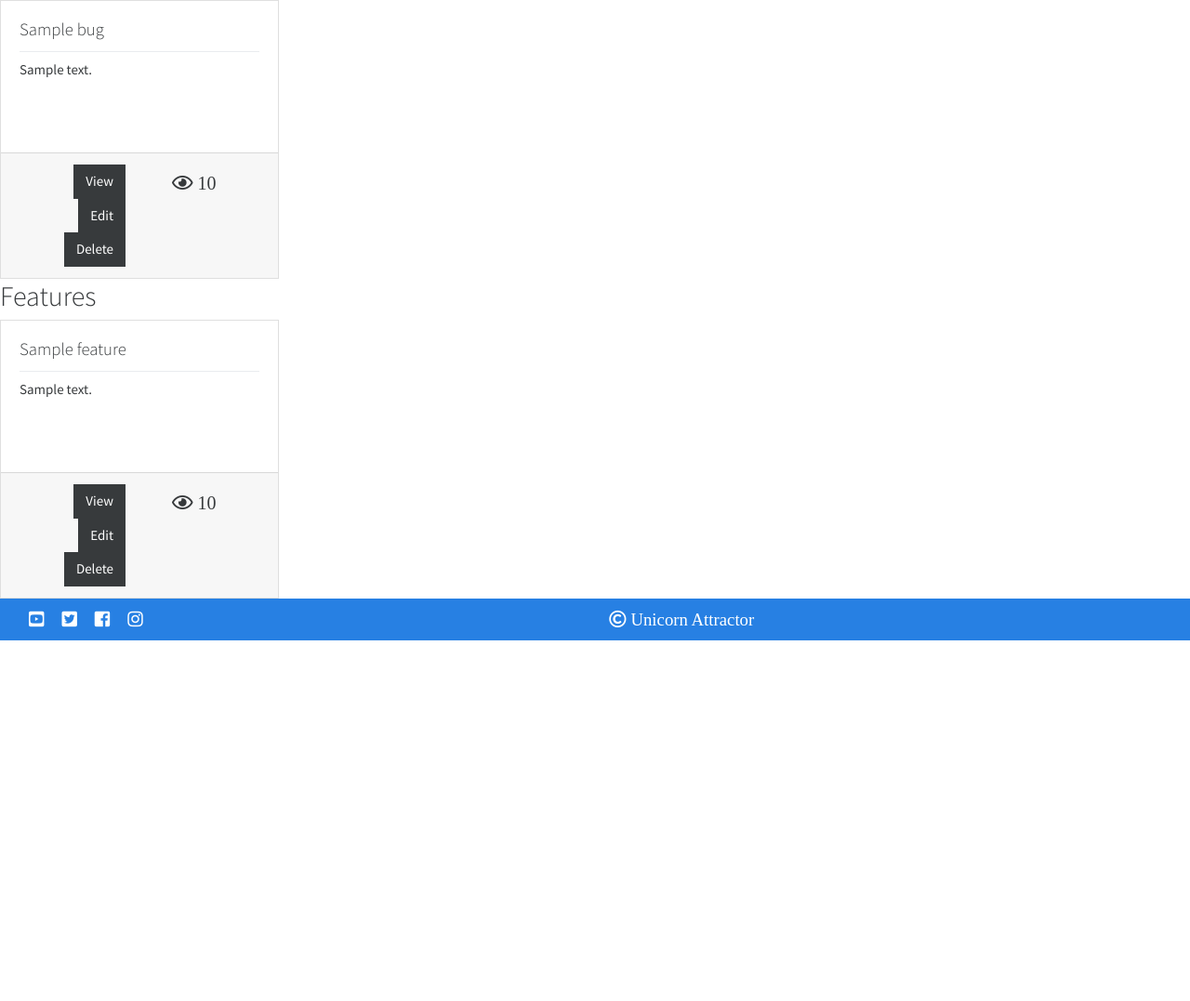
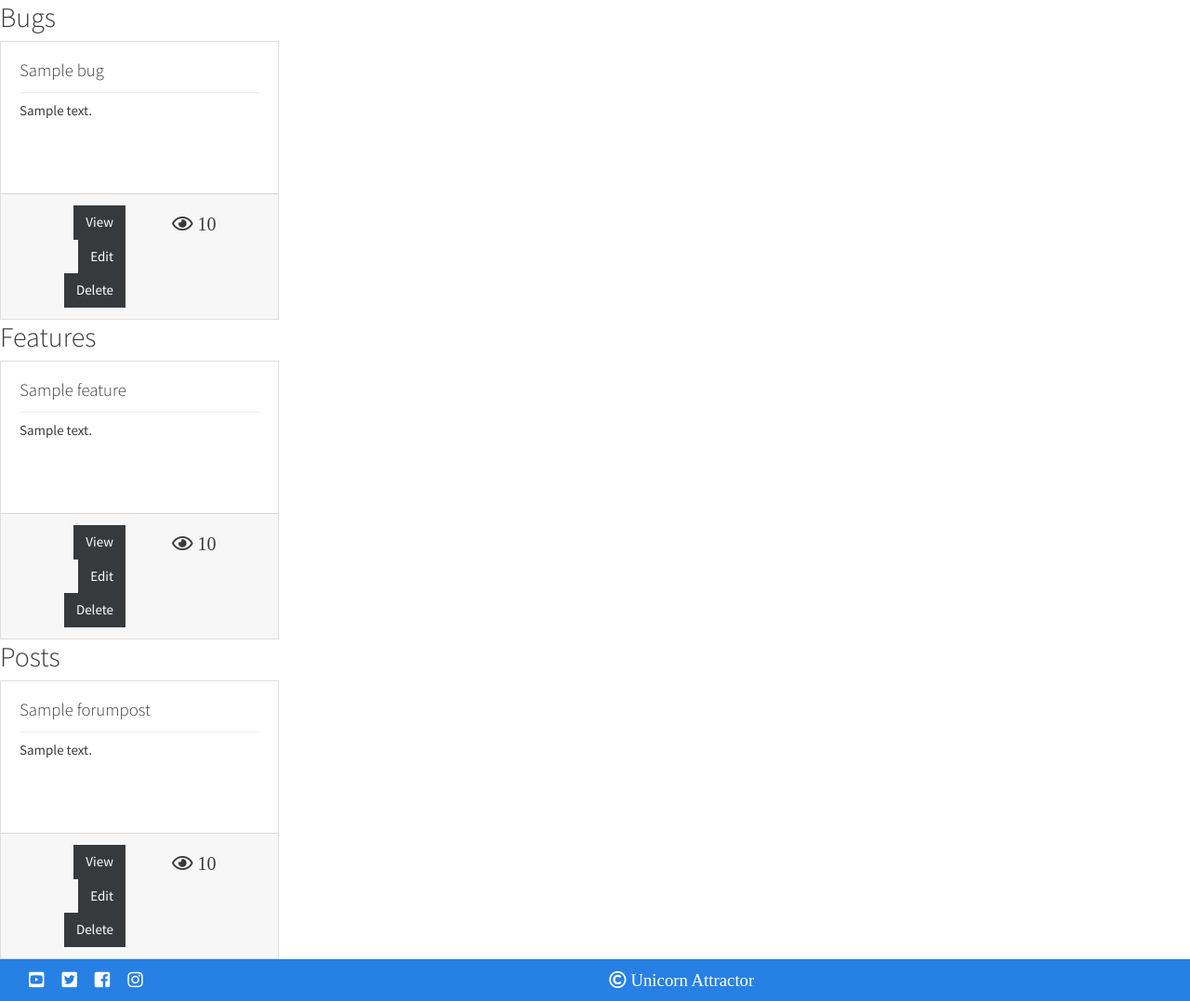
Before and after one commit to Jorden-V/UnicornAttractor---Milestone-4, a Django app: page /accounts/profile/ in a window 1280 px wide. Shown: the part 55-1132 px from the top of the page at 93% size. Before the commit the page ends 744 px from the top, so only its background shows below. Run offline with Django 3.2, Linux system fonts and the light colour scheme; a user stored in the database is signed in; tables that the repository leaves empty hold one stand-in row (values such as "Sample post"); some libraries are stand-ins or nearby versions.

Commit message:
updated accounts view to include forum post models

```diff
--- a/accounts/templates/profile.html
+++ b/accounts/templates/profile.html
@@ -1,4 +1,6 @@
-{% extends 'base.html' %} {% block content %} {% load bootstrap_tags %} {% if bugs %}
+{% extends 'base.html' %} {% block content %} {% load bootstrap_tags %}
+{% if bugs %}
+<h2> Bugs </h2>
 <div class="row">
     {% for bug in bugs %}
     <div class="col-xs-12 col-sm-6 col-md-6 col-lg-4">
@@ -24,10 +26,12 @@
     </div>
     {% endfor %}
 </div>
- {% endif %}
-<h2> Features </h2>
+{% endif %}
+
+
 
 {% if features %}
+<h2> Features </h2>
 <div class="row">
     {% for feature in features %}
     <div class="col-xs-12 col-sm-6 col-md-6 col-lg-4">
@@ -53,4 +57,34 @@
     </div>
     {% endfor %}
 </div>
+{% endif %}
+
+
+{% if posts %}
+<h2> Posts </h2>
+<div class="row">
+    {% for post in posts %}
+    <div class="col-xs-12 col-sm-6 col-md-6 col-lg-4">
+        <div class="card main-card">
+            <div class="card-body">
+                <h5 class="card-title">{{post.name}}</h5>
+                <div class="dropdown-divider"></div>
+                <p class="card-text">{{post.desc|truncatechars:80 }}</p>
+            </div>
+            <div class="container">
+                <div class="row card-footer">
+                    <div class="col-sm">
+                        <a class="btn btn btn-secondary" href="{% url 'post_detail' post.id %}" role="button">View</a>
+                        <a class="btn btn btn-secondary" href="{% url 'edit_post' post.id %}" role="button">Edit</a>
+                        <a class="btn btn btn-secondary" href="" role="button">Delete</a>
+                    </div>
+                    <div class="col-sm">
+                        <i class="far fa-eye"> {{ post.views }}</i>
+                    </div>
+                </div>
+            </div>
+        </div>
+    </div>
+    {% endfor %}
+</div>
 {% endif %} {% endblock %}
--- a/accounts/views.py
+++ b/accounts/views.py
@@ -4,6 +4,7 @@ from django.contrib.auth.decorators import login_required
 from accounts.forms import UserLoginForm, UserRegistrationForm
 from bugs.models import Bug
 from features.models import Feature
+from forum.models import ForumPost
 
 # Create your views here.
 
@@ -64,4 +65,5 @@ def profile(request):
     """A view that displays the profile page of a logged in user"""
     bugs = Bug.objects.filter(author=request.user)
     features = Feature.objects.filter(author=request.user)
-    return render(request, 'profile.html', {'bugs':bugs, 'features':features})
+    posts = ForumPost.objects.filter(author=request.user)
+    return render(request, 'profile.html', {'bugs':bugs, 'features':features, 'posts': posts})
```
